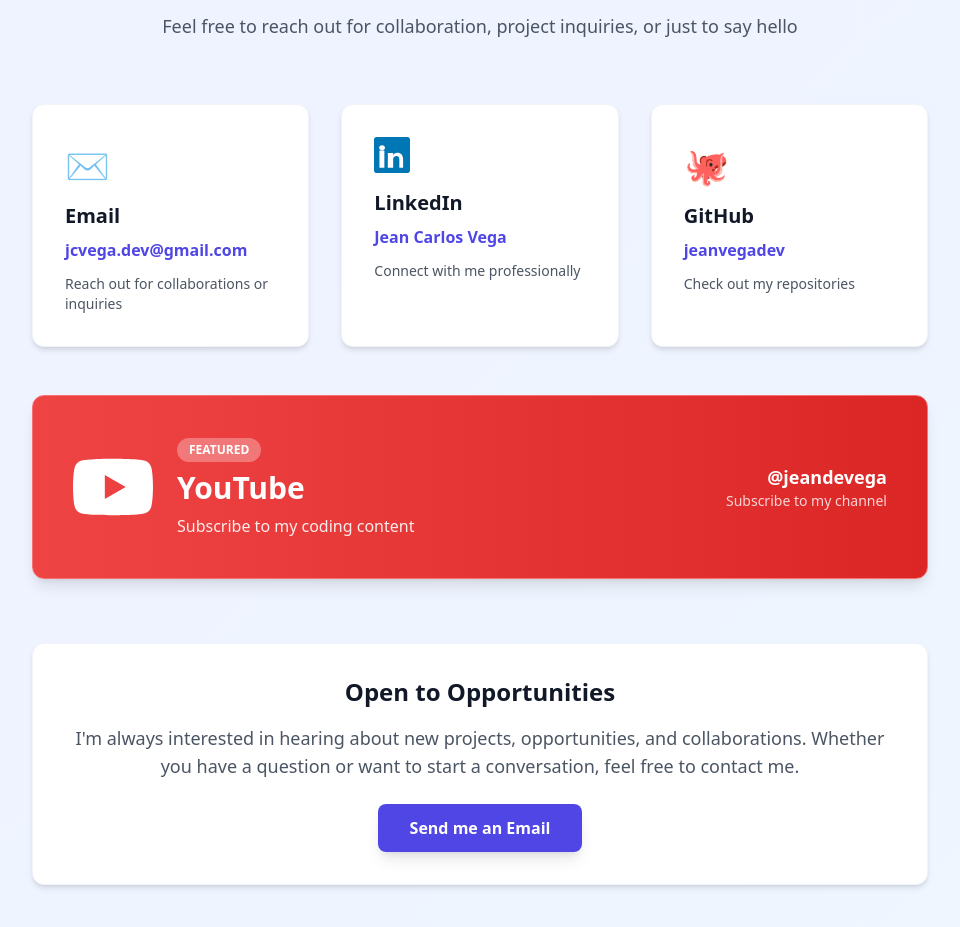
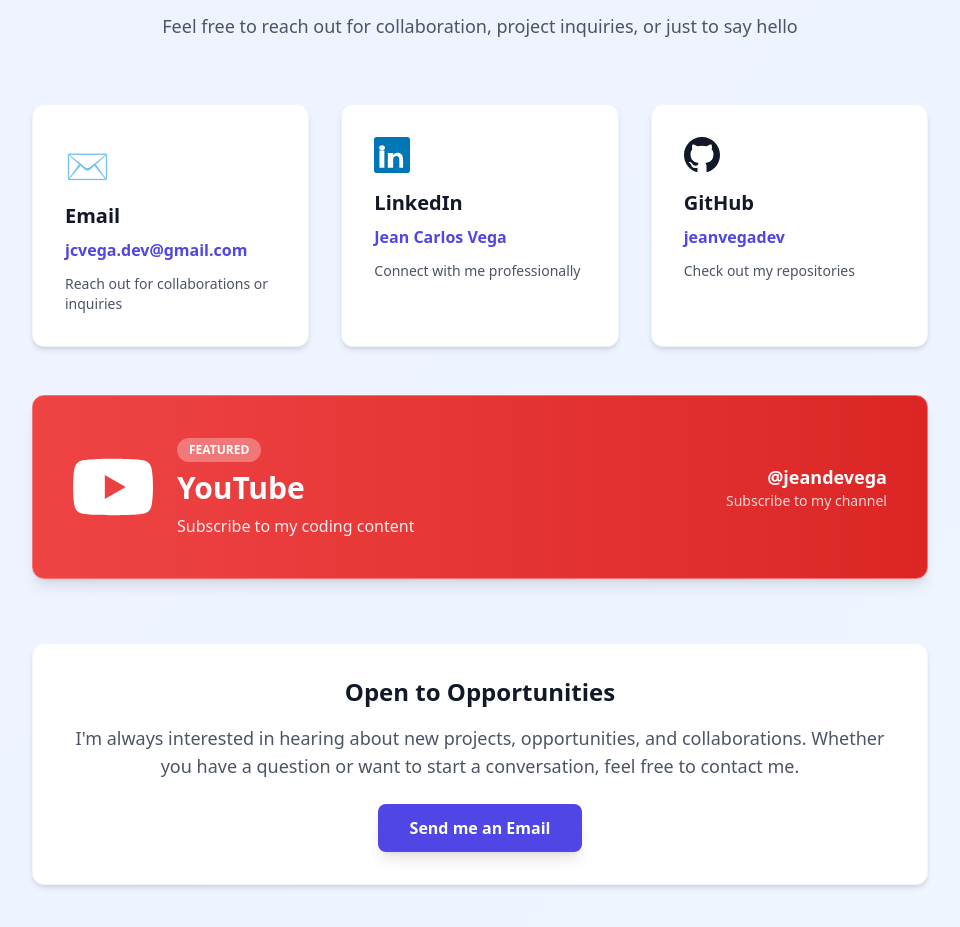
Before and after one commit to jeanvegadev/personalweb, a React (Vite) app: page / in a window 1280 px wide. Shown: the part 2960-3887 px from the top of the page, without its empty margins (160-1120 px from the left). Built offline with nearby package versions, Linux system fonts and the light colour scheme; no server answers.

Commit message:
update github logo

```diff
--- a/src/pages/Contact.jsx
+++ b/src/pages/Contact.jsx
@@ -9,6 +9,12 @@
 const LinkedInIcon = () => (
   <svg className="w-full h-full" viewBox="0 0 24 24" fill="currentColor" xmlns="http://www.w3.org/2000/svg">
     <path d="M20.447 20.452h-3.554v-5.569c0-1.328-.475-2.236-1.986-2.236-1.081 0-1.722.725-2.004 1.428-.103.249-.129.597-.129.946v5.431h-3.553s.047-8.81 0-9.728h3.553v1.375c.429-.663 1.197-1.608 2.905-1.608 2.122 0 3.715 1.388 3.715 4.369v5.592zM5.337 8.855c-1.144 0-1.915-.759-1.915-1.71 0-.956.77-1.71 1.958-1.71 1.187 0 1.927.754 1.940 1.71 0 .951-.753 1.71-1.983 1.71zm1.582 11.597H3.635V9.024h3.284v11.428zM22.225 0H1.771C.792 0 0 .774 0 1.729v20.542C0 23.227.792 24 1.771 24h20.451C23.2 24 24 23.227 24 22.271V1.729C24 .774 23.2 0 22.222 0h.003z"/>
+  </svg>
+);
+
+const GitHubIcon = () => (
+  <svg className="w-full h-full" viewBox="0 0 24 24" fill="currentColor" xmlns="http://www.w3.org/2000/svg">
+    <path d="M12 0c-6.626 0-12 5.373-12 12 0 5.302 3.438 9.8 8.207 11.387.599.111.793-.261.793-.577v-2.234c-3.338.726-4.033-1.416-4.033-1.416-.546-1.387-1.333-1.756-1.333-1.756-1.089-.745.083-.729.083-.729 1.205.084 1.839 1.237 1.839 1.237 1.07 1.834 2.807 1.304 3.492.997.107-.775.418-1.305.762-1.604-2.665-.305-5.467-1.334-5.467-5.931 0-1.311.469-2.381 1.236-3.221-.124-.303-.535-1.524.117-3.176 0 0 1.008-.322 3.301 1.23.957-.266 1.983-.399 3.003-.404 1.02.005 2.047.138 3.006.404 2.291-1.552 3.297-1.23 3.297-1.23.653 1.653.242 2.874.118 3.176.77.84 1.235 1.911 1.235 3.221 0 4.609-2.807 5.624-5.479 5.921.43.372.823 1.102.823 2.222v 3.293c0 .319.192.694.801.576 4.765-1.589 8.199-6.086 8.199-11.386 0-6.627-5.373-12-12-12z"/>
   </svg>
 );
 
@@ -29,7 +35,7 @@
       description: 'Connect with me professionally'
     },
     {
-      icon: <span className="text-4xl">🐙</span>,
+      icon: <div className="w-9 h-9 text-gray-900"><GitHubIcon /></div>,
       label: 'GitHub',
       value: 'jeanvegadev',
       link: 'https://github.com/jeanvegadev',
```
